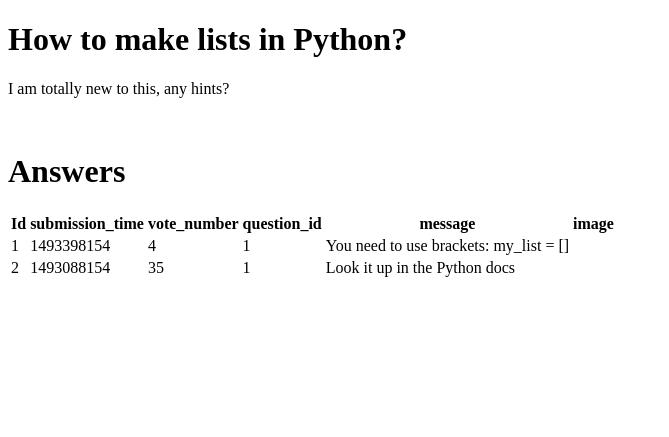
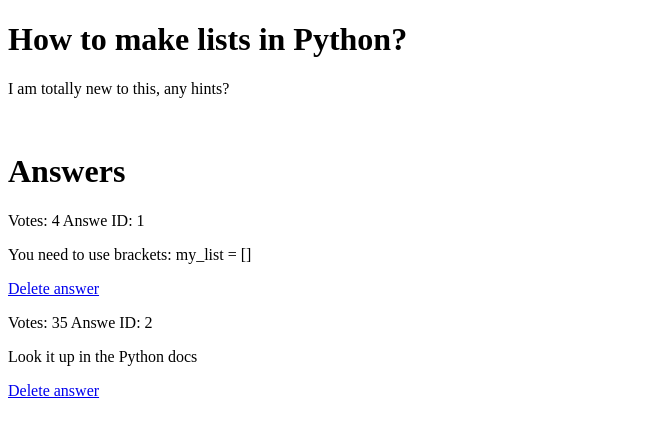
Before and after one commit to Kashydo/AskMate-sprint2, a Flask app: page /question/1 in a window 1280 px wide. Shown: the part 44-481 px from the top of the page, without its empty margins (0-669 px from the left). Run offline with Flask 3, Linux system fonts and the light colour scheme; some libraries are stand-ins or nearby versions.

Commit message:
Deleting answers, with user_id check

```diff
--- a/data_hendler.py
+++ b/data_hendler.py
@@ -12,6 +12,7 @@ QUESTION_HEADER = [
     "vote_number" "title",
     "message",
     "image",
+    "user_id",
 ]
 
 ANSWER_HEADER = [
@@ -21,13 +22,14 @@ ANSWER_HEADER = [
     "question_id",
     "message",
     "image",
+    "user_id",
 ]
 
 
 def addtofile(data, file):
     with open(file, "a", newline="") as f:
-        write = csv.writer(f)
-        write.writerow(data)
+        writer = csv.writer(f)
+        writer.writerow(data)
 
 
 def readfile(file):
@@ -45,3 +47,18 @@ def read_specific_data(file, serched_data, data):
         if return_data == []:
             return_data = None
         return return_data
+
+
+def delete_data(file, data_to_delete, data_category, headers):
+    with open(file, "r") as f:
+        old_file = list(csv.DictReader(f))
+        new_file = []
+        for e in old_file:
+            if str(data_to_delete) != e[data_category]:
+                new_file.append(e)
+    f.close()
+    with open(file, "w", newline="") as f:
+        writer = csv.writer(f)
+        writer.writerow(headers)
+        for dictionary in new_file:
+            writer.writerow(dictionary.values())
--- a/messages.py
+++ b/messages.py
@@ -1,4 +1,6 @@
 messages = {
-"added_question": "Question has been added",
-"added_answer": "Answer has been added"
+    "added_question": "Question has been added",
+    "added_answer": "Answer has been added",
+    "delete_answer": "Answer has been deleted",
+    "cant_delete": "You can't delete this",
 }
--- a/sample_data/Answer.csv
+++ b/sample_data/Answer.csv
@@ -1,3 +1,3 @@
-id,submission_time,vote_number,question_id,message,image
-1,1493398154,4,1,"You need to use brackets: my_list = []",
-2,1493088154,35,1,"Look it up in the Python docs",
+id,submission_time,vote_number,question_id,message,image,user_id
+1,1493398154,4,1,You need to use brackets: my_list = [],,
+2,1493088154,35,1,Look it up in the Python docs,,
--- a/sample_data/question.csv
+++ b/sample_data/question.csv
@@ -1,4 +1,4 @@
-id,submission_time,view_number,vote_number,title,message,image
+id,submission_time,view_number,vote_number,title,message,image,user_id
 1,1493368154,29,7,"How to make lists in Python?","I am totally new to this, any hints?",
 2,1493068124,15,9,"Wordpress loading multiple jQuery Versions","I developed a plugin that uses the jquery booklet plugin (http://builtbywill.com/booklet/#/) this plugin binds a function to $ so I cann call $('.myBook').booklet();
 
--- a/server.py
+++ b/server.py
@@ -1,4 +1,11 @@
-from flask import Flask, render_template, request, redirect, url_for, make_response
+from flask import (
+    Flask,
+    render_template,
+    request,
+    redirect,
+    url_for,
+    make_response,
+)
 import util
 import datetime
 import data_hendler
@@ -182,5 +189,21 @@ def answer(question_id):
     return response
 
 
+@app.route("/question/<int:question_id>/delete/<int:answer_id>")
+def delete_answer(question_id, answer_id):
+    user_id = util.get_user_id(request)
+    with open(ANSWER_FILE, "r", newline="") as csvfile:
+        answers = list(csv.DictReader(csvfile))
+    answer = next((a for a in answers if a["id"] == str(answer_id)), None)
+    if user_id == answer["user_id"]:
+        messages_msg = messages["delete_answer"]
+        data_hendler.delete_data(ANSWER_FILE, answer_id, "id", ANSWER_HEADER)
+    else:
+        messages_msg = messages["cant_delete"]
+    return redirect(
+        url_for("question_detail", question_id=question_id, messages_msg=messages_msg)
+    )
+
+
 if __name__ == "__main__":
     app.run()
--- a/templates/question_detail.html
+++ b/templates/question_detail.html
@@ -9,11 +9,8 @@ a<!DOCTYPE html>
       <a href="/question/{{question['id']}}/new-answer">Add answer</a>
     </header>
     {% if messages_msg %}
-    <div>
-    {{messages_msg}}
-    </div>
-    {% endif %}
-    {% if question is not none %}
+    <div>{{messages_msg}}</div>
+    {% endif %} {% if question is not none %}
     <main>
       <h1>{{ question['title'] }}</h1>
       <p>{{ question['message'] }}</p>
@@ -21,32 +18,19 @@ a<!DOCTYPE html>
       <h1>Answers</h1>
       {% else %}
       <p>There is no question.</p>
-      {% endif %} {% if answers is not none %}
-      <table>
-        <tr>
-          <th>Id</th>
-          <th>submission_time</th>
-          <th>vote_number</th>
-          <th>question_id</th>
-          <th>message</th>
-          <th>image</th>
-        </tr>
-        {%for answer in answers %}
-        <tr>
-          <td>{{answer['id']}}</td>
-          <td>{{answer['submission_time']}}</td>
-          <td>{{answer['vote_number']}}</td>
-          <td>{{answer['question_id']}}</td>
-          <td>{{answer['message']}}</td>
-          <td>
-            {% if answer['image'] %}
-            <img src="/{{answer['image']}}" width="200" />
-            {% endif %}
-          </td>
-        </tr>
-        {% endfor %}
-      </table>
-      {% else %}
+      {% endif %} {% if answers is not none %} {%for answer in answers %}
+      <div>
+        <p>Votes: {{answer['vote_number']}} Answe ID: {{answer['id']}}</p>
+        <p>{{answer['message']}}</p>
+        {% if answer['image'] %}
+        <img src="/{{answer['image']}}" width="200" />
+        {% endif %}
+        <a
+          href="{{url_for('delete_answer', question_id = question.id, answer_id=answer.id )}}"
+          >Delete answer</a
+        >
+      </div>
+      {% endfor %} {% else %}
       <p>There are no answers yet</p>
       {% endif %}
     </main>
```
